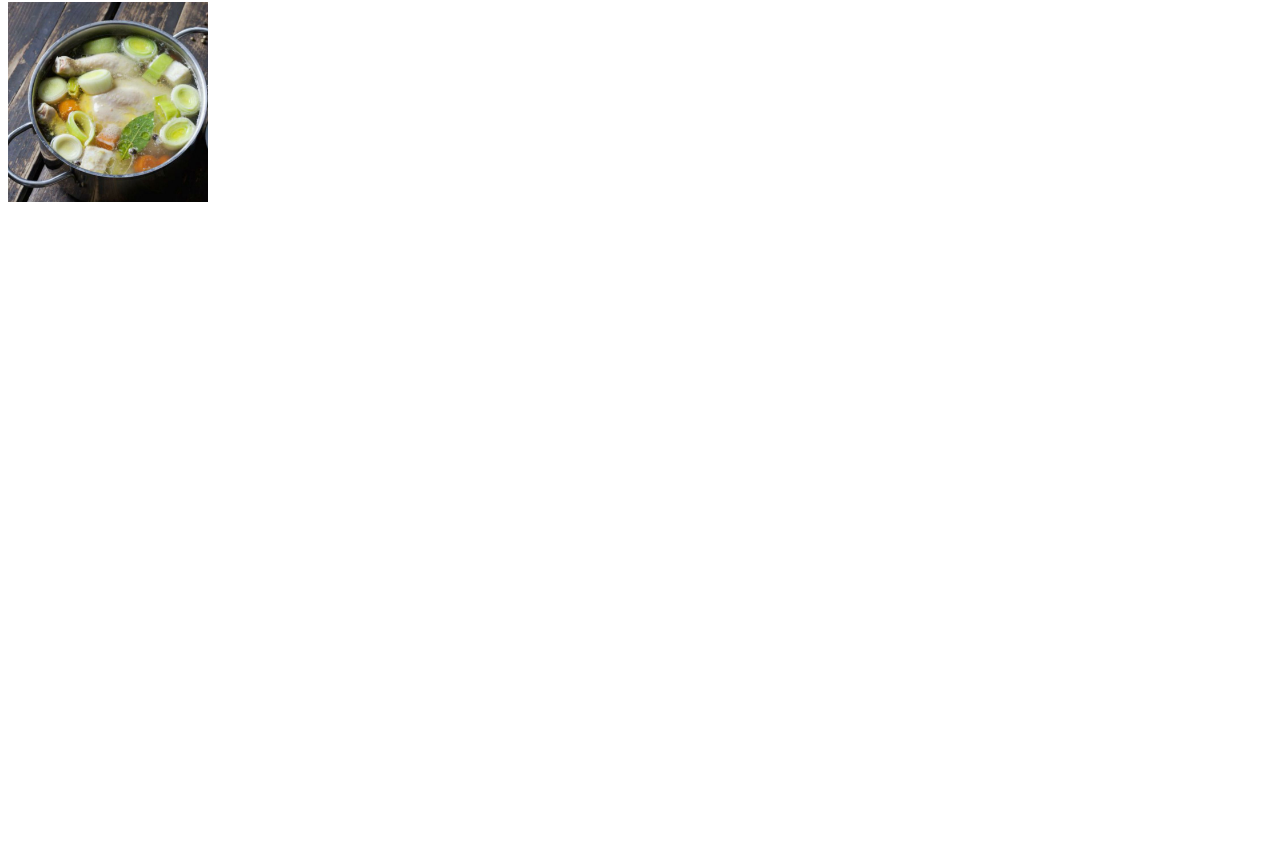
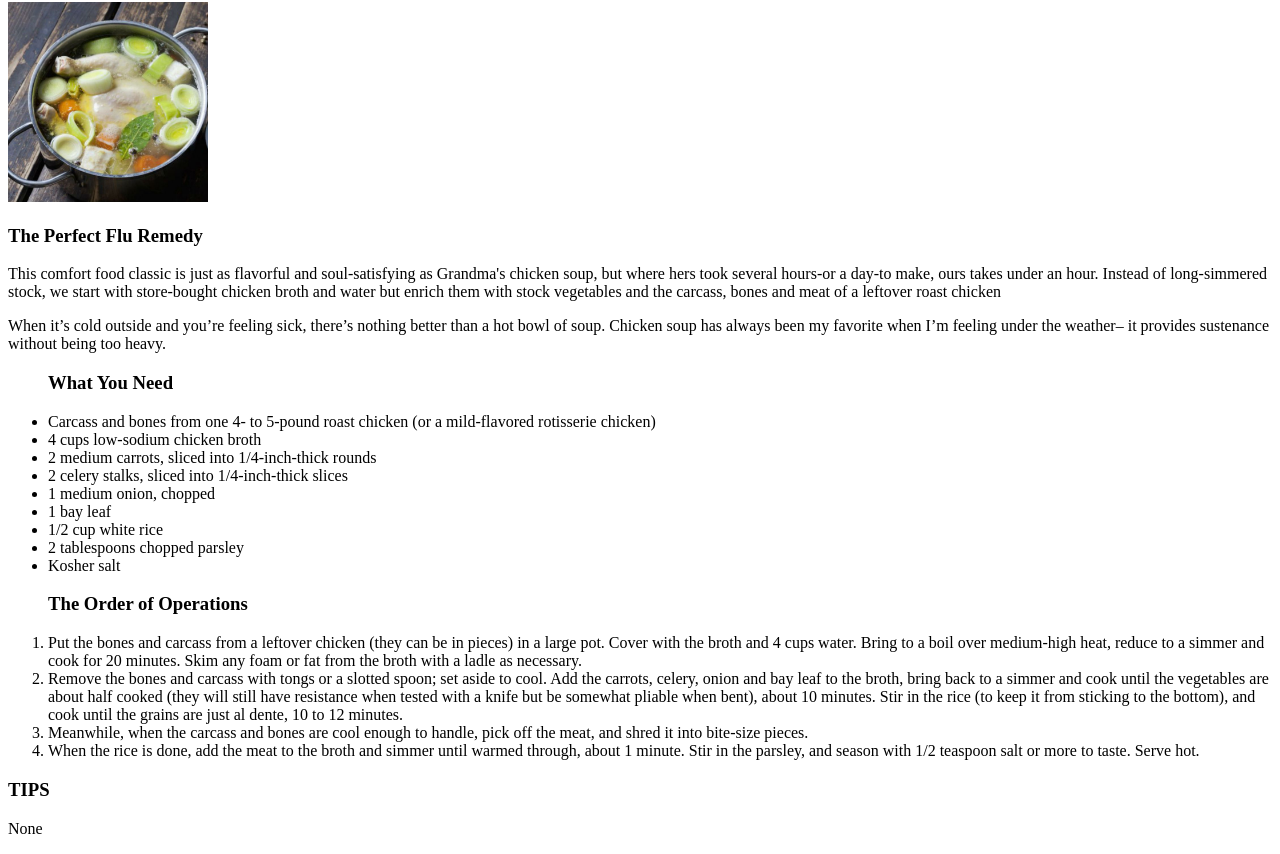
Before and after one commit to treyh32/odin-recipes, a plain HTML site: page recipes/soup.html in a window 1280 px wide. Shown: the part 78-932 px from the top of the page. Before the commit the page ends 800 px from the top, so only its background shows below. Drawn offline with Linux system fonts and the light colour scheme.

Commit message:
Finished the recipe pages for both white rice and chicken soup.

```diff
--- a/recipes/soup.html
+++ b/recipes/soup.html
@@ -7,5 +7,27 @@
     <body>
         <h1>Chicken Soup Recipe</h1>
         <img src="../img/soup.jpg" height="200" width="200" alt="chicken soup">
+        <h3>The Perfect Flu Remedy</h3>
+        <p>This comfort food classic is just as flavorful and soul-satisfying as Grandma's chicken soup, but where hers took several hours-or a day-to make, ours takes under an hour. Instead of long-simmered stock, we start with store-bought chicken broth and water but enrich them with stock vegetables and the carcass, bones and meat of a leftover roast chicken</p>
+        <p>When it’s cold outside and you’re feeling sick, there’s nothing better than a hot bowl of soup. Chicken soup has always been my favorite when I’m feeling under the weather– it provides sustenance without being too heavy.</p>
+        <ul><h3>What You Need</h3>
+            <li>Carcass and bones from one 4- to 5-pound roast chicken (or a mild-flavored rotisserie chicken)</li>
+            <li>4 cups low-sodium chicken broth</li>
+            <li>2 medium carrots, sliced into 1/4-inch-thick rounds</li>
+            <li>2 celery stalks, sliced into 1/4-inch-thick slices</li>
+            <li>1 medium onion, chopped</li>
+            <li>1 bay leaf</li>
+            <li>1/2 cup white rice</li>
+            <li>2 tablespoons chopped parsley</li>
+            <li>Kosher salt</li>
+        </ul>
+        <ol><h3>The Order of Operations</h3>
+            <li>Put the bones and carcass from a leftover chicken (they can be in pieces) in a large pot. Cover with the broth and 4 cups water. Bring to a boil over medium-high heat, reduce to a simmer and cook for 20 minutes. Skim any foam or fat from the broth with a ladle as necessary. </li>
+            <li>Remove the bones and carcass with tongs or a slotted spoon; set aside to cool. Add the carrots, celery, onion and bay leaf to the broth, bring back to a simmer and cook until the vegetables are about half cooked (they will still have resistance when tested with a knife but be somewhat pliable when bent), about 10 minutes. Stir in the rice (to keep it from sticking to the bottom), and cook until the grains are just al dente, 10 to 12 minutes. </li>
+            <li>Meanwhile, when the carcass and bones are cool enough to handle, pick off the meat, and shred it into bite-size pieces. </li>
+            <li>When the rice is done, add the meat to the broth and simmer until warmed through, about 1 minute. Stir in the parsley, and season with 1/2 teaspoon salt or more to taste. Serve hot. </li>
+        </ol>
+        <h3>TIPS</h3>
+        <p>None</p>
     </body>
 </html>
```
Also changed, not shown: recipes/rice.html (+18 -1 lines).
